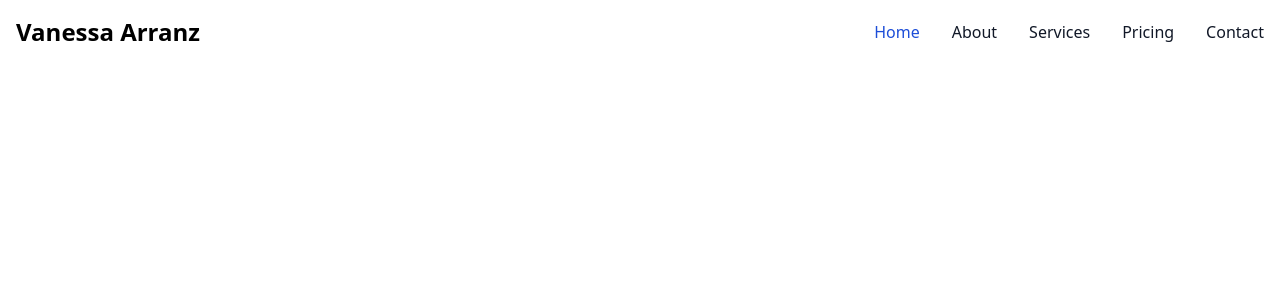
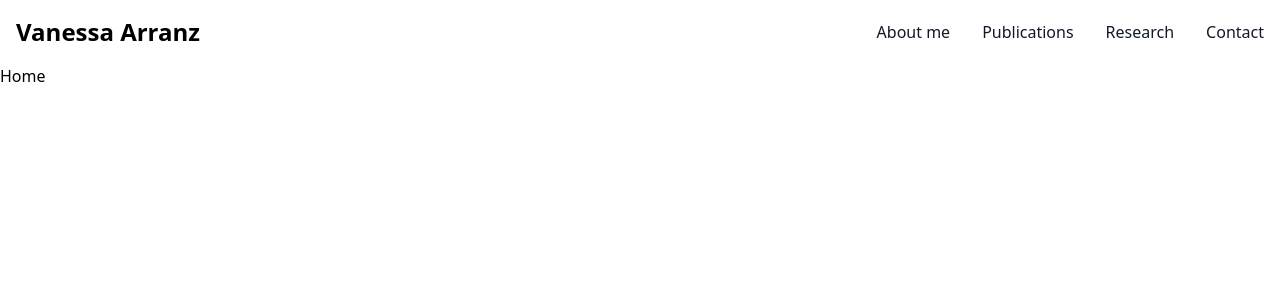
Before and after one commit to TatoCuervo/vane-webapp, a React (Create React App) app: page / in a window 1280 px wide. Shown: the top 300 px of the page. Built offline with nearby package versions, Linux system fonts and the light colour scheme.

Commit message:
Adding navigation skeleton

```diff
--- a/src/App.js
+++ b/src/App.js
@@ -1,7 +1,25 @@
+import React from "react";
+import { Routes, Route } from "react-router-dom";
 import Navbar from "./components/Navbar";
+import Home from "./pages/Home";
+import Publications from "./pages/Publications";
+import Research from "./pages/Research";
+import About from "./pages/About";
+import Contact from "./pages/Contact";
 
 function App() {
-  return <Navbar />;
+  return (
+    <React.Fragment>
+      <Navbar />
+      <Routes>
+        <Route path="/" element={<Home />} />
+        <Route path="/about" element={<About />} />
+        <Route path="/contact" element={<Contact />} />
+        <Route path="/publications" element={<Publications />} />
+        <Route path="/research" element={<Research />} />
+      </Routes>
+    </React.Fragment>
+  );
 }
 
 export default App;
--- a/src/components/Navbar.js
+++ b/src/components/Navbar.js
@@ -1,4 +1,5 @@
 import { useState } from "react";
+import { Link } from "react-router-dom";
 
 function Navbar() {
   const [isOpen, setIsOpen] = useState(false);
@@ -21,7 +22,6 @@ function Navbar() {
           aria-controls="navbar-default"
           aria-expanded="false"
         >
-          <span className="sr-only">Open main menu</span>
           <svg
             className="w-5 h-5"
             aria-hidden="true"
@@ -42,46 +42,17 @@ function Navbar() {
           className={(isOpen ? "" : "hidden") + " md:block w-full md:w-auto"}
         >
           <ul className="font-medium flex flex-col p-4 md:p-0 mt-4 border border-gray-100 rounded-lg bg-gray-50 md:flex-row md:space-x-8 rtl:space-x-reverse md:mt-0 md:border-0 md:bg-white dark:bg-gray-800 md:dark:bg-gray-900 dark:border-gray-700">
-            <li>
-              <a
-                href="#"
-                className="block py-2 px-3 text-white bg-blue-700 rounded md:bg-transparent md:text-blue-700 md:p-0 dark:text-white md:dark:text-blue-500"
-                aria-current="page"
-              >
-                Home
-              </a>
+            <li className="block py-2 px-3 text-gray-900 rounded hover:bg-gray-100 md:hover:bg-transparent md:border-0 md:hover:text-blue-700 md:p-0 dark:text-white md:dark:hover:text-blue-500 dark:hover:bg-gray-700 dark:hover:text-white md:dark:hover:bg-transparent">
+              <Link to="/about">About me</Link>
             </li>
-            <li>
-              <a
-                href="#"
-                className="block py-2 px-3 text-gray-900 rounded hover:bg-gray-100 md:hover:bg-transparent md:border-0 md:hover:text-blue-700 md:p-0 dark:text-white md:dark:hover:text-blue-500 dark:hover:bg-gray-700 dark:hover:text-white md:dark:hover:bg-transparent"
-              >
-                About
-              </a>
+            <li className="block py-2 px-3 text-gray-900 rounded hover:bg-gray-100 md:hover:bg-transparent md:border-0 md:hover:text-blue-700 md:p-0 dark:text-white md:dark:hover:text-blue-500 dark:hover:bg-gray-700 dark:hover:text-white md:dark:hover:bg-transparent">
+              <Link to="/publications">Publications</Link>
             </li>
-            <li>
-              <a
-                href="#"
-                className="block py-2 px-3 text-gray-900 rounded hover:bg-gray-100 md:hover:bg-transparent md:border-0 md:hover:text-blue-700 md:p-0 dark:text-white md:dark:hover:text-blue-500 dark:hover:bg-gray-700 dark:hover:text-white md:dark:hover:bg-transparent"
-              >
-                Services
-              </a>
+            <li className="block py-2 px-3 text-gray-900 rounded hover:bg-gray-100 md:hover:bg-transparent md:border-0 md:hover:text-blue-700 md:p-0 dark:text-white md:dark:hover:text-blue-500 dark:hover:bg-gray-700 dark:hover:text-white md:dark:hover:bg-transparent">
+              <Link to="/research">Research</Link>
             </li>
-            <li>
-              <a
-                href="#"
-                className="block py-2 px-3 text-gray-900 rounded hover:bg-gray-100 md:hover:bg-transparent md:border-0 md:hover:text-blue-700 md:p-0 dark:text-white md:dark:hover:text-blue-500 dark:hover:bg-gray-700 dark:hover:text-white md:dark:hover:bg-transparent"
-              >
-                Pricing
-              </a>
-            </li>
-            <li>
-              <a
-                href="#"
-                className="block py-2 px-3 text-gray-900 rounded hover:bg-gray-100 md:hover:bg-transparent md:border-0 md:hover:text-blue-700 md:p-0 dark:text-white md:dark:hover:text-blue-500 dark:hover:bg-gray-700 dark:hover:text-white md:dark:hover:bg-transparent"
-              >
-                Contact
-              </a>
+            <li className="block py-2 px-3 text-gray-900 rounded hover:bg-gray-100 md:hover:bg-transparent md:border-0 md:hover:text-blue-700 md:p-0 dark:text-white md:dark:hover:text-blue-500 dark:hover:bg-gray-700 dark:hover:text-white md:dark:hover:bg-transparent">
+              <Link to="/contact">Contact</Link>
             </li>
           </ul>
         </div>
--- a/src/index.js
+++ b/src/index.js
@@ -1,9 +1,14 @@
 import React from "react";
 import { createRoot } from "react-dom/client";
+import { BrowserRouter } from "react-router-dom";
 import "./index.css";
 import App from "./App";
 
 const rootElement = document.getElementById("root");
 const root = createRoot(rootElement);
 
-root.render(<App />);
+root.render(
+  <BrowserRouter>
+    <App />
+  </BrowserRouter>
+);
--- /dev/null
+++ b/src/pages/About.js
@@ -0,0 +1,5 @@
+function About() {
+  return <div>About</div>;
+}
+
+export default About;
--- /dev/null
+++ b/src/pages/Contact.js
@@ -0,0 +1,5 @@
+function Contact() {
+  return <div>Contact</div>;
+}
+
+export default Contact;
--- /dev/null
+++ b/src/pages/Home.js
@@ -0,0 +1,5 @@
+function Home() {
+  return <div>Home</div>;
+}
+
+export default Home;
--- /dev/null
+++ b/src/pages/Publications.js
@@ -0,0 +1,5 @@
+function Publications() {
+  return <div>Publications</div>;
+}
+
+export default Publications;
--- /dev/null
+++ b/src/pages/Research.js
@@ -0,0 +1,5 @@
+function Research() {
+  return <div>Research</div>;
+}
+
+export default Research;
```
